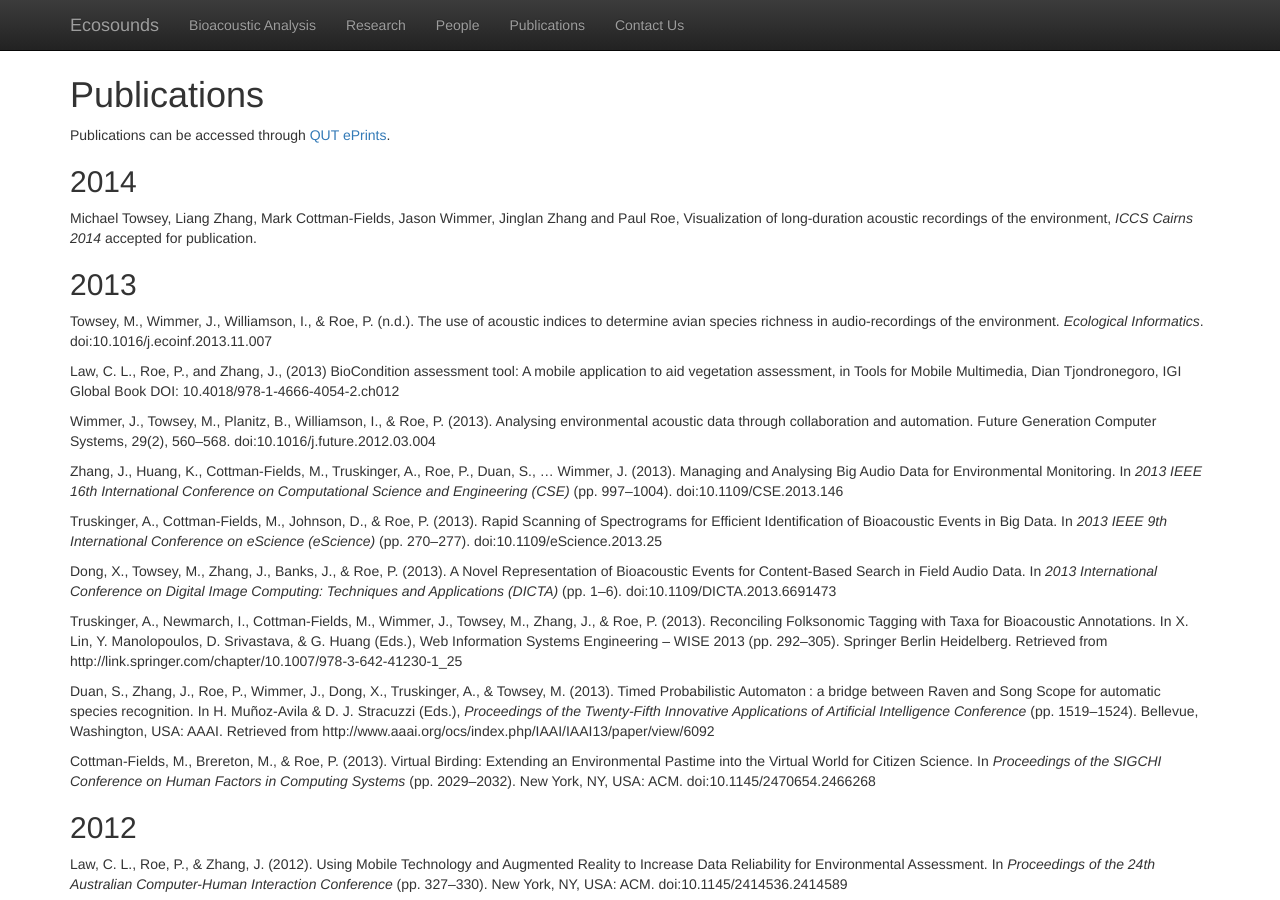
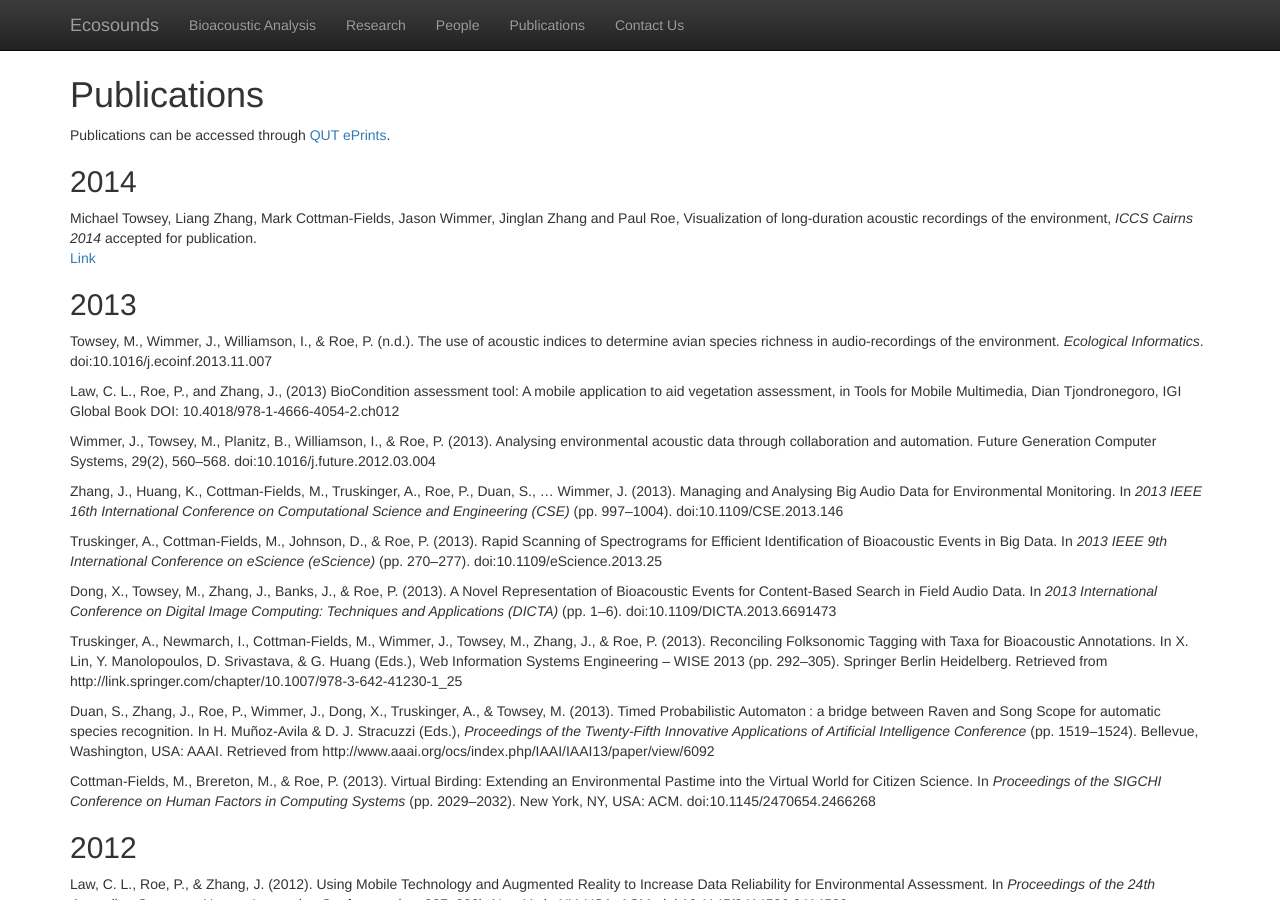
Before and after one commit to QutEcoacoustics/research-blog, a Jekyll site: the page built from publications/publications.html, in a window 1280 px wide and 900 px high. Built offline with Jekyll 4.4.1, drawn with Linux system fonts in a browser that asks for light colours; nearby versions of some CDN libraries; Markdown is read by kramdown in place of the engine named in the settings.

Commit message:
Added demo link

```diff
--- a/publications/publications.html
+++ b/publications/publications.html
@@ -12,7 +12,10 @@ title: Ecosounds | Publications
     <h2>2014</h2>
 
     <p>Michael Towsey, Liang Zhang, Mark Cottman-Fields, Jason Wimmer, Jinglan Zhang and Paul Roe, Visualization of
-        long-duration acoustic recordings of the environment, <i>ICCS Cairns 2014</i> accepted for publication.</p>
+        long-duration acoustic recordings of the environment, <i>ICCS Cairns 2014</i> accepted for publication.
+        <br/>
+        <a href="google.com">Link</a>
+        </p>
 
     <h2>2013</h2>
 
```
